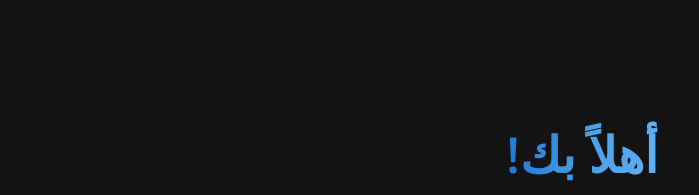
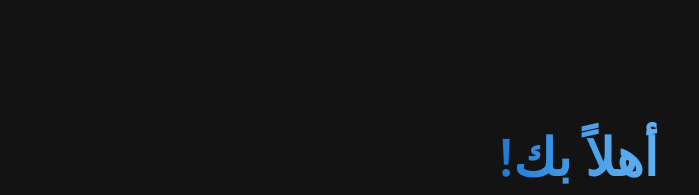
Before and after one commit to Loayalmofadl/Quantum-Chat, a plain HTML site: page index.html in a window 1280 px wide. Shown: the top 195 px of the page, 394-1093 px from the left. Drawn offline with nearby package versions, Linux system fonts and the light colour scheme.

Commit message:
Update style.css

```diff
--- a/style.css
+++ b/style.css
@@ -98,10 +98,10 @@ body.hide-header .header{
     -webkit-background-clip: text;
     text-fill-color: transparent;
     -webkit-text-fill-color: transparent;
-    font-size: 3.10rem;
+    font-size: 3.25rem;
     font-weight: 600;
     margin-bottom: 10px; /* إضافة مسافة صغيرة أسفل العنصر h1 */
-    padding-botton: 2px;
+    padding-botton: 5px;
 }
 
 .header__title h2 {
```
